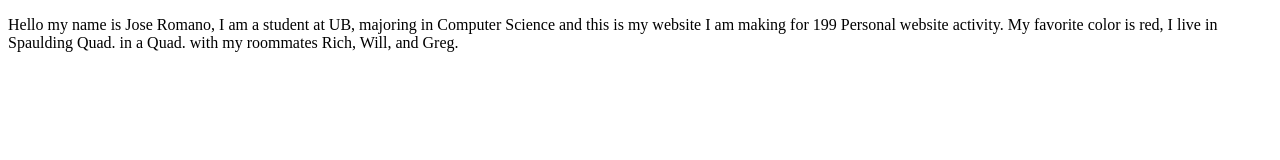
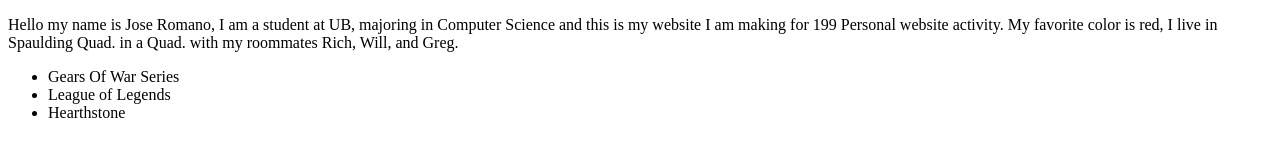
Before and after one commit to jromano8954/jromano8954.github.io, a plain HTML site: page index.html in a window 1280 px wide. Drawn offline with Linux system fonts and the light colour scheme.

Commit message:
third commit

```diff
--- a/index.html
+++ b/index.html
@@ -5,5 +5,10 @@
   </head>
   <body>
       <p>Hello my name is Jose Romano, I am a student at UB, majoring in Computer Science and this is my website I am making for 199 Personal website activity. My favorite color is red, I live in Spaulding Quad. in a Quad. with my roommates Rich, Will, and Greg.</p>
+      <ul>
+        <li>Gears Of War Series</li>
+        <li>League of Legends</li>
+        <li>Hearthstone</li>
+      </ul>
   </body>
   </html>
```
